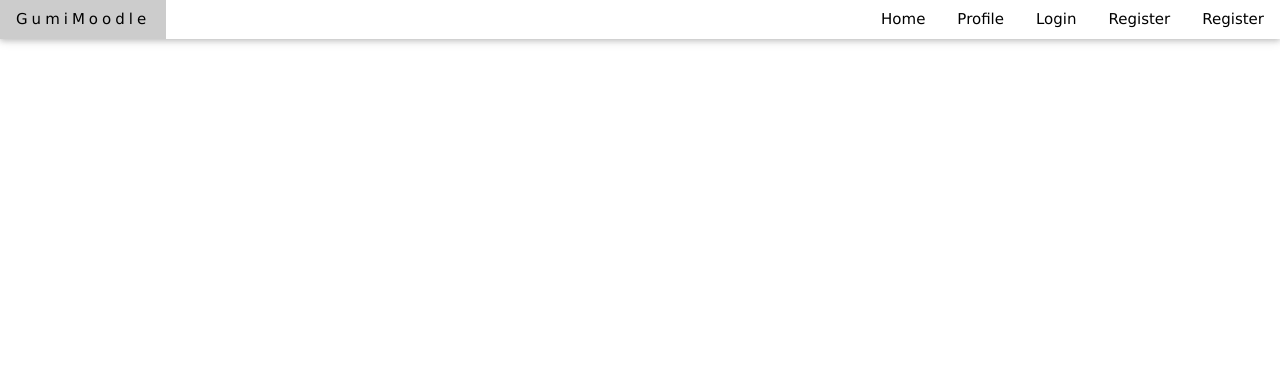
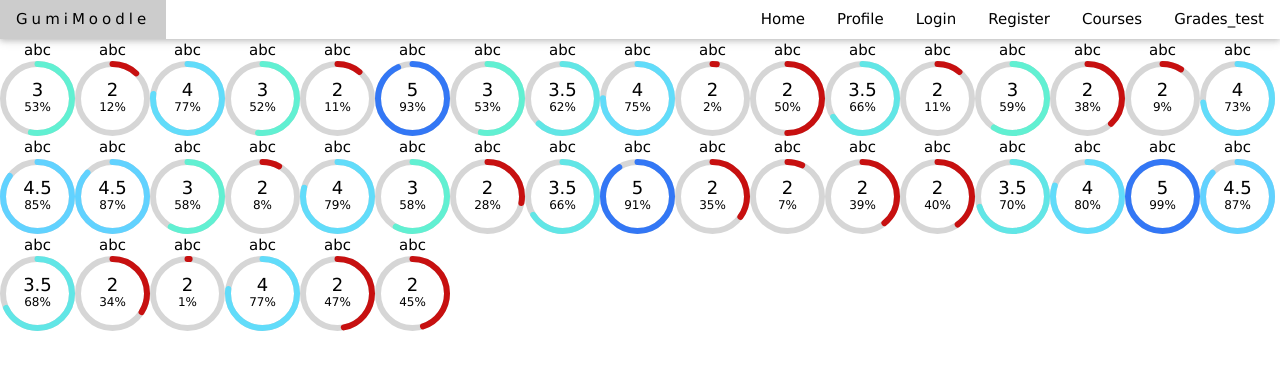
Before and after one commit to Mexolius/IO, a React (Create React App) app in the folder gumi-moodle/: page /grades_test in a window 1280 px wide. Shown: the top 370 px of the page. Built offline with nearby package versions, Linux system fonts and the light colour scheme.

Commit message:
GMS-49 & GMS-48

```diff
--- a/gumi-moodle/package.json
+++ b/gumi-moodle/package.json
@@ -15,6 +15,7 @@
     "@types/react-dom": "^17.0.3",
     "axios": "^0.21.1",
     "react": "^17.0.2",
+    "react-circular-progressbar": "^2.0.4",
     "react-dom": "^17.0.2",
     "react-router-dom": "^5.2.0",
     "react-scripts": "4.0.3",
--- /dev/null
+++ b/gumi-moodle/src/components/Grades/GradeDisplay/GradeDisplay.tsx
@@ -0,0 +1,38 @@
+import { CircularProgressbarWithChildren } from 'react-circular-progressbar';
+import 'react-circular-progressbar/dist/styles.css';
+
+export interface Grade {
+    max: number,
+    current: number,
+    name: string
+}
+
+function numeric_grade(percent: number):{value: number, color:string}{
+    const thresholds = [60,70,80,90];
+    if(percent<=50) return {value:2,color:"#c71010"};
+    let g=3;
+    for(let v of thresholds){
+        if(percent<=v) return {value:g,color:`rgb(97, ${300-g*20}, ${90+g*40})`};
+        g+=0.5;
+    }
+    return {value:5,color:"#3377f5"};
+}
+
+const GradeDisplay = (props: { grade: Grade }) => {
+    const percent = 100 * props.grade.current / props.grade.max;
+    const numeric = numeric_grade(percent);
+    return (
+        <div className="w3-center">
+            {props.grade.name}
+            <div style={{ width: "5rem", height: "5rem" }}>
+                <CircularProgressbarWithChildren value={percent} styles={{path:{stroke: numeric.color}}}>
+                    <div style={{ fontSize: 18, marginTop: -5 }}>{numeric.value}</div>
+                    <div style={{ fontSize: 12, marginTop: -5 }}>{percent}%</div>
+                </CircularProgressbarWithChildren>
+            </div>
+        </div>
+
+    );
+}
+
+export default GradeDisplay;
--- /dev/null
+++ b/gumi-moodle/src/components/Grades/GradeList/GradeList.css
@@ -0,0 +1,5 @@
+.row{
+    display: flex;
+    flex-direction: row;
+    flex-wrap: wrap;
+}
--- /dev/null
+++ b/gumi-moodle/src/components/Grades/GradeList/GradeList.tsx
@@ -0,0 +1,53 @@
+import { Component } from 'react'
+//import axios from 'axios'
+import GradeDisplay, { Grade } from '../GradeDisplay/GradeDisplay'
+
+import './GradeList.css'
+
+
+
+export default class GradeList extends Component<{ APIaddres: string, studentID: number, courseID: number }, { grades: Array<Grade> }>{
+
+    componentDidMount() {
+        /*
+                axios.get(this.props.APIaddres+'/courses').then((newGrades)=>{
+            this.setState({grades: newGrades.data})
+        })
+        */
+        this.setState({
+            grades: Array.from(
+                new Array<Grade>(40), (v, k) => {
+                    return {
+                        max: 100,
+                        current:~~(Math.random()*100),
+                        name: "abc"
+                    }
+                }
+            )
+        });
+
+
+    }
+
+    constructor(props: { APIaddres: string, studentID: number, courseID: number }) {
+        super(props);
+
+        this.state = {
+            grades: new Array<Grade>()
+        }
+    }
+
+    render() {
+        return (
+            <div className="row">
+                {this.state.grades.map((grade: Grade) => {
+                    return (
+                        <GradeDisplay grade={grade}></GradeDisplay>
+                    )
+                })}
+            </div>
+        );
+
+    }
+
+}
--- a/gumi-moodle/src/components/Navbar/Navbar.tsx
+++ b/gumi-moodle/src/components/Navbar/Navbar.tsx
@@ -7,6 +7,7 @@ import Login from '../Auth/Login/Login'
 import Register from '../Auth/Register/Register';
 import { FontAwesomeIcon } from '@fortawesome/react-fontawesome'
 import StMainView from '../MainView/Student/StMainView';
+import GradeList from '../Grades/GradeList/GradeList';
 
 
 class Navbar extends Component {
@@ -20,7 +21,8 @@ class Navbar extends Component {
                             <Link to={'/profile'} className="w3-bar-item w3-button">Profile</Link>
                             <Link to={'/login'} className="w3-bar-item w3-button">Login</Link>
                             <Link to={'/register'} className="w3-bar-item w3-button">Register</Link>
-                            <Link to={'/courses'} className="w3-bar-item w3-button">Register</Link>
+                            <Link to={'/courses'} className="w3-bar-item w3-button">Courses</Link>
+                            <Link to={'/grades_test'} className="w3-bar-item w3-button">Grades_test</Link>
                         </div>
                     </div>
                 <Switch>
@@ -29,6 +31,7 @@ class Navbar extends Component {
                         <Route path='/login' component={Login} />
                         <Route path='/register' component={Register} />
                         <Route path='/courses' component={StMainView} />
+                        <Route path='/grades_test' component={GradeList} />
                 </Switch>
             </Router>
         );
```
Also changed, not shown: 1 other file (tests, documents, lock files or other folders).
